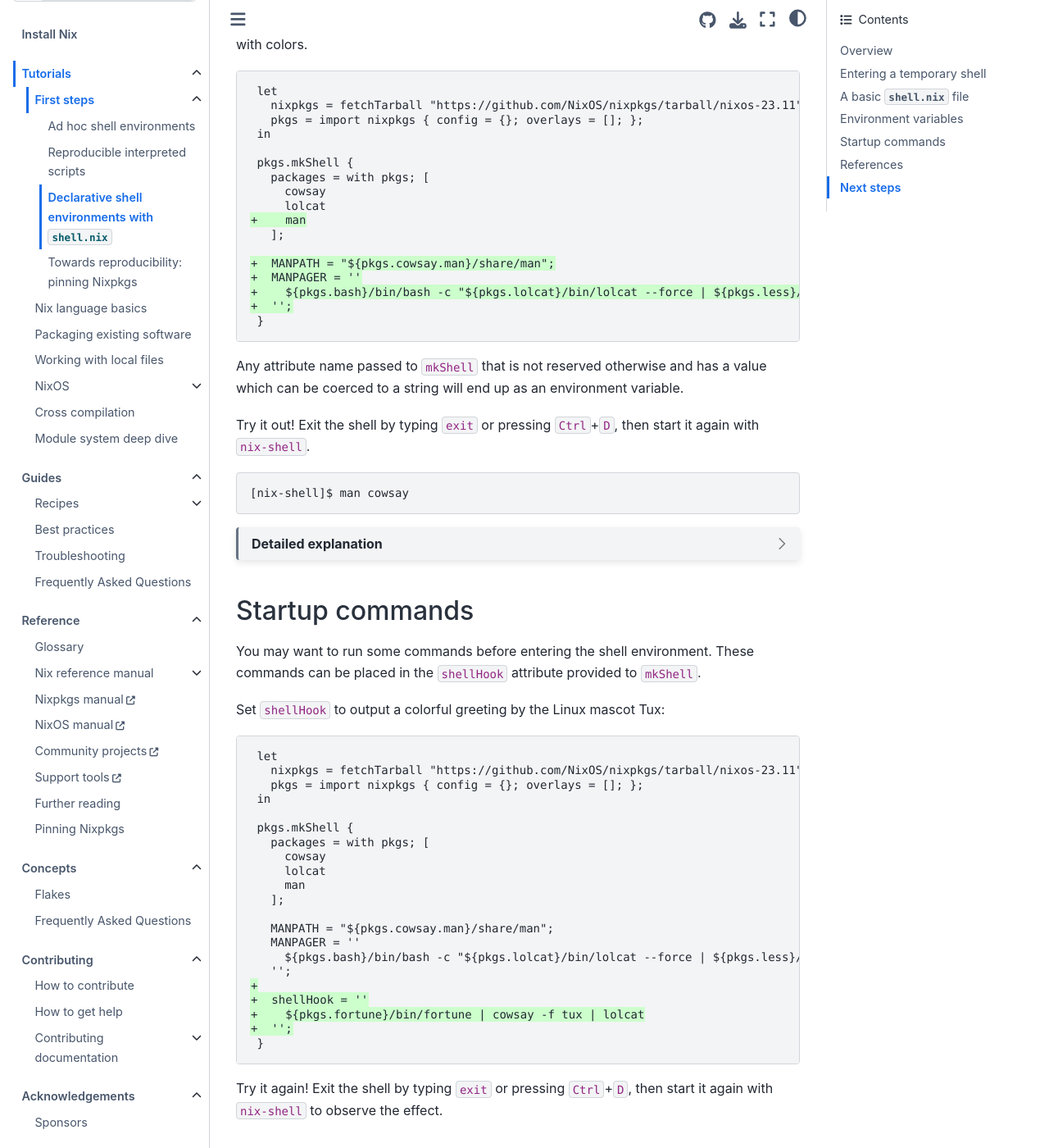
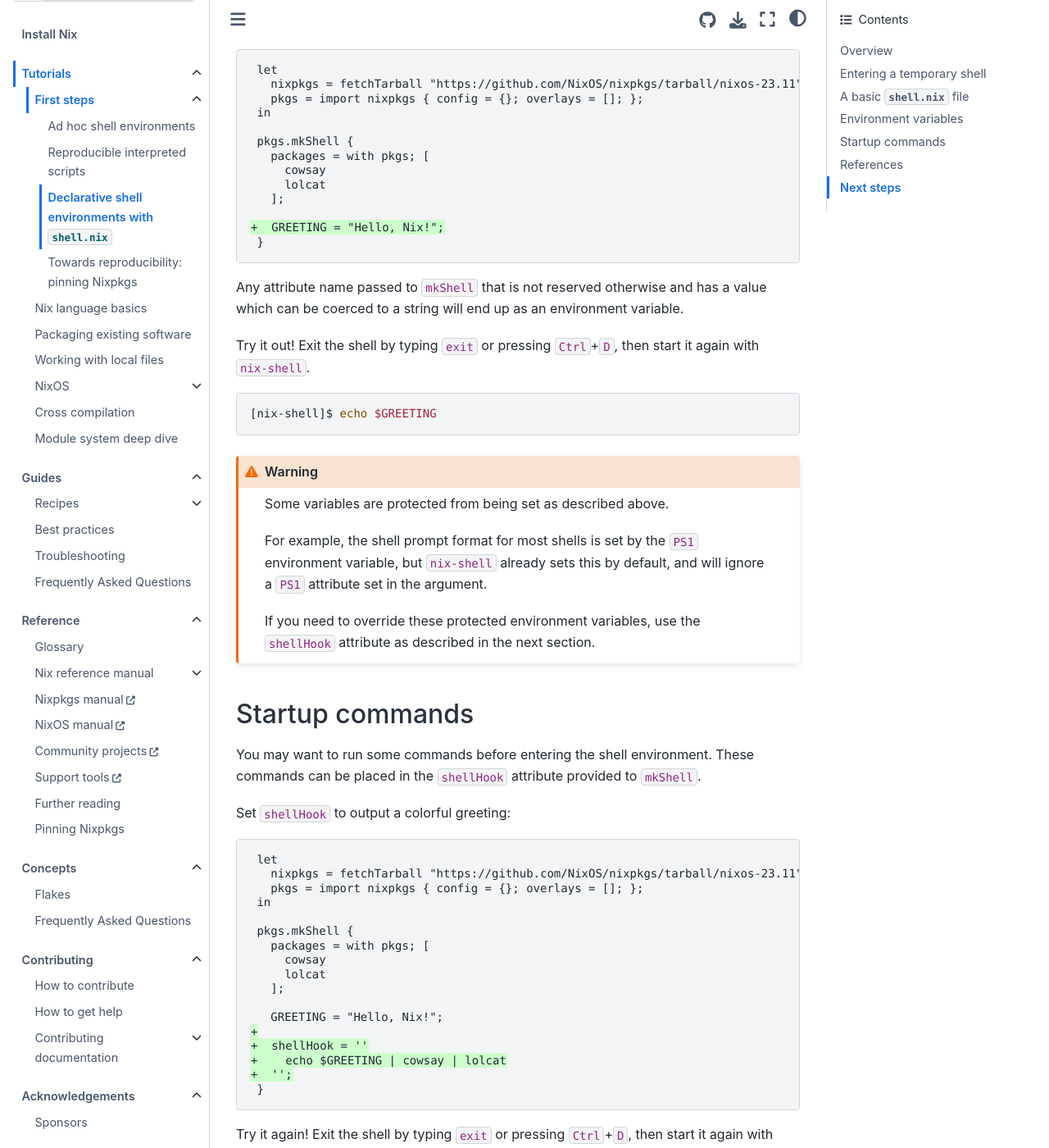
Before and after one commit to NixOS/nix.dev, a Sphinx documentation site: the page built from source/tutorials/first-steps/declarative-shell.md, in a window 1280 px wide and 1400 px high, scrolled down 2222 px. Shown: the whole window at 82% size. Built offline with Sphinx 7.4.7 and the Sphinx Book theme 1.1.4, drawn with Linux system fonts in a browser that asks for light colours.

Commit message:
simplify example
too much character noise distracts from the principle

````diff
--- a/source/tutorials/first-steps/declarative-shell.md
+++ b/source/tutorials/first-steps/declarative-shell.md
@@ -98,7 +98,7 @@
 
 You may want to automatically export certain environment variables when you enter a shell environment.
 
-Set `MANPATH` and `MANPAGER` such that `man cowsay` in the shell environment is displayed with colors.
+Set `GREETING` so it can be used in the shell environment:
 
 ```diff
  let
@@ -110,13 +110,9 @@
    packages = with pkgs; [
      cowsay
      lolcat
-+    man
    ];
 
-+  MANPATH = "${pkgs.cowsay.man}/share/man";
-+  MANPAGER = ''
-+    ${pkgs.bash}/bin/bash -c "${pkgs.lolcat}/bin/lolcat --force | ${pkgs.less}/bin/less -R"
-+  '';
++  GREETING = "Hello, Nix!";
  }
 ```
 
@@ -126,27 +122,15 @@
 Exit the shell by typing `exit` or pressing `Ctrl`+`D`, then start it again with `nix-shell`.
 
 ```console
-[nix-shell]$ man cowsay
+[nix-shell]$ echo $GREETING
 ```
-
-:::{dropdown} Detailed explanation
-
-We added `man` from `pkgs` to the `packages` list to make sure that the command is always available.
-This is especially important if you run `nix-shell --pure`, which strips most environment variables.
-
-The newly added attribute `MANPATH` is set to a string composed of the output store path of the `cowsay` derivation's `man` [output](https://nix.dev/manual/nix/2.19/language/derivations#attr-outputs) and the relative path to the manual files inside that store path.
-It is needed here because documentation is not provided with the regular `cowsay` derivation.
-
-The attribute `MANPAGER` is also a string – an [indented string](https://nix.dev/manual/nix/2.19/language/values#type-string) – that encodes the invocation of a Bash command.
-
-See the [Nix reference manual on derivations for details](https://nix.dev/manual/nix/2.19/language/derivations).
 
 :::{warning}
 Some variables are protected from being set as described above.
 
 For example, the shell prompt format for most shells is set by the `PS1` environment variable, but `nix-shell` already sets this by default, and will ignore a `PS1` attribute set in the argument.
 
-If you really need to override these protected environment variables, use the `shellHook` attribute as described in the next section.
+If you need to override these protected environment variables, use the `shellHook` attribute as described in the next section.
 :::
 
 ## Startup commands
@@ -154,7 +138,7 @@
 You may want to run some commands before entering the shell environment.
 These commands can be placed in the `shellHook` attribute provided to `mkShell`.
 
-Set `shellHook` to output a colorful greeting by the Linux mascot Tux:
+Set `shellHook` to output a colorful greeting:
 
 ```diff
  let
@@ -166,16 +150,12 @@
    packages = with pkgs; [
      cowsay
      lolcat
-     man
    ];
 
-   MANPATH = "${pkgs.cowsay.man}/share/man";
-   MANPAGER = ''
-     ${pkgs.bash}/bin/bash -c "${pkgs.lolcat}/bin/lolcat --force | ${pkgs.less}/bin/less -R"
-   '';
+   GREETING = "Hello, Nix!";
 +
 +  shellHook = ''
-+    ${pkgs.fortune}/bin/fortune | cowsay -f tux | lolcat
++    echo $GREETING | cowsay | lolcat
 +  '';
  }
 ```
````
